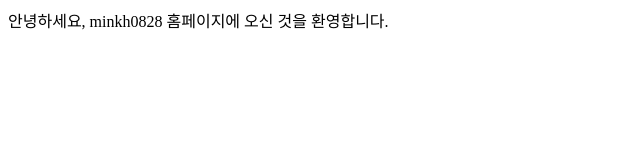
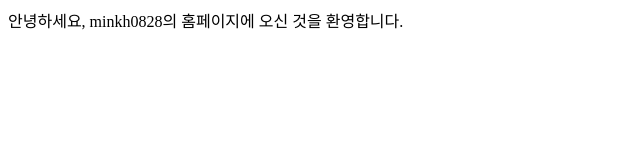
Before and after one commit to minkh0828/minkh0828.github.io, a plain HTML site: page index.html in a window 1280 px wide. Shown: the full height of the page, 0-640 px from the left. Drawn offline with Linux system fonts and the light colour scheme.

Commit message:
Update index.html

```diff
--- a/index.html
+++ b/index.html
@@ -5,7 +5,7 @@
     </title>
   </head>
   <body>
-    안녕하세요, minkh0828 홈페이지에 오신 것을 환영합니다.
+    안녕하세요, minkh0828의 홈페이지에 오신 것을 환영합니다.
   </body>
 
 
```
